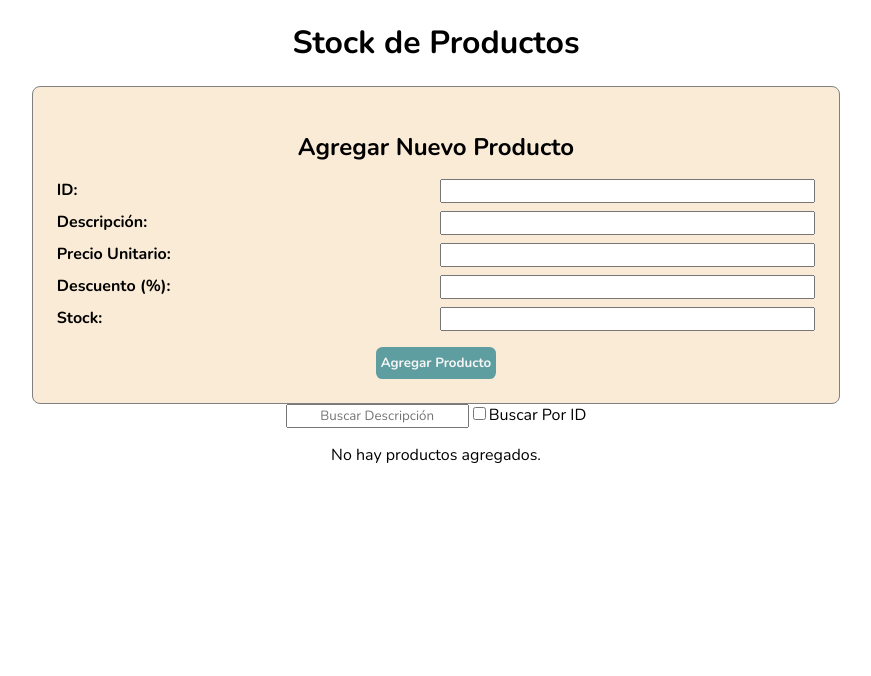
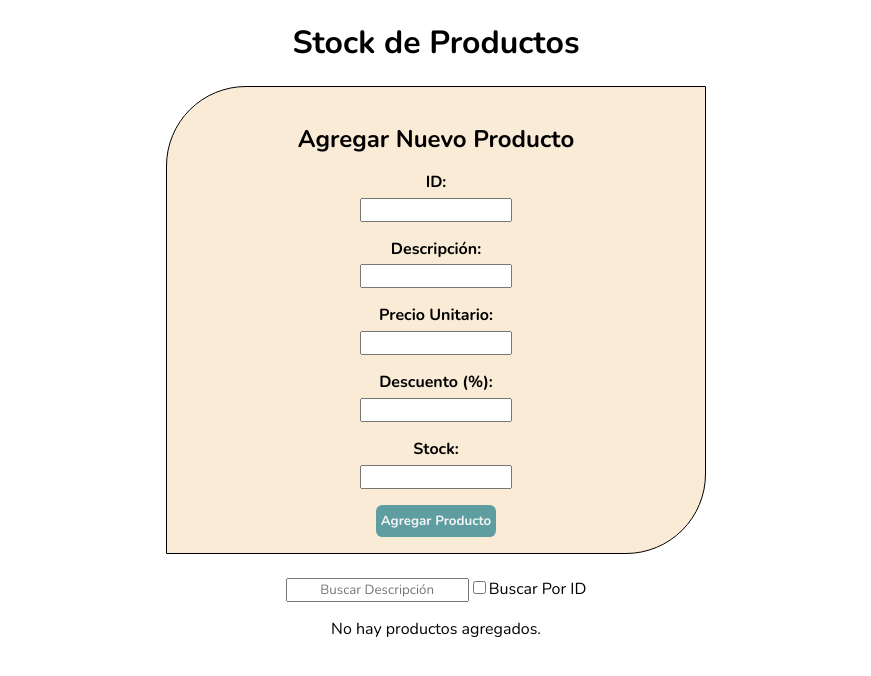
Before and after one commit to GabrielCalisaya/PV-TP4-GRUPO24, a React (Vite) app in the folder PV-TP4-GRUPO24/: page / in a window 1280 px wide. Shown: the top 676 px of the page, without its empty margins (204-1075 px from the left). Built offline with nearby package versions, Linux system fonts and the light colour scheme.

Commit message:
Corrección del README

```diff
--- a/PV-TP4-GRUPO24/src/styles/style.css
+++ b/PV-TP4-GRUPO24/src/styles/style.css
@@ -7,16 +7,19 @@
   text-align: center;
 }
 
+
 /*ESTILOS PARA EL FORMULARIO*/
 
 form {
-    background-color: antiquewhite;
-  max-width: 60%;
+  background-color: antiquewhite;
+  font-weight: 700;
+  max-width: 40%;
   margin: 0 auto;
   min-height: 15rem;
-  padding: 1.5rem;
-  border-radius: .5rem;
-  border: 1px solid gray;
+  padding: 1rem;
+  border-radius: 5rem 0 5rem 0;
+  border: 1px solid black;
+  margin-bottom: 1.5rem;
 }
 
 form h2 {
@@ -39,26 +42,19 @@ form button:hover {
   background-color: green;
 }
 
+form input{
+  width: 9rem;
+}
 
-.contenedor-campos {
-  display: grid; /* Activa Grid para el contenedor de los campos */
-  grid-template-columns: 1fr 1fr; /* La primera columna se ajusta al contenido (labels), la segunda ocupa el resto (inputs) */
-  gap: 0.5rem; /* Espacio entre filas (entre cada label-input par) y columnas */
+.grupo-formulario{
+  display: flex;
+  flex-direction: column;
+  gap: .3rem;
+  justify-content: space-between;
+  align-items: center;
   margin-bottom: 1rem;
 }
 
-.grupo-formulario {
-  display: contents; /* Permite que label e input se posicionen directamente en la grid del padre */
-}
+/*FIN DE ESTILOS PARA EL FORMULARIO*/
 
-.grupo-formulario label {
-  font-weight: bold;
-  text-align: left; /* Alinea el texto de la etiqueta a la izquierda */
-}
-
-.grupo-formulario{
-  padding: 0.5rem;
-  border: 1px solid #ddd;
-  border-radius: 3px;
-  width: 100%;
-}
+/*ESTILO PARA BARRA DE BÚSQUEDA*/
```
Also changed, not shown: 1 other file (tests, documents, lock files or other folders).
